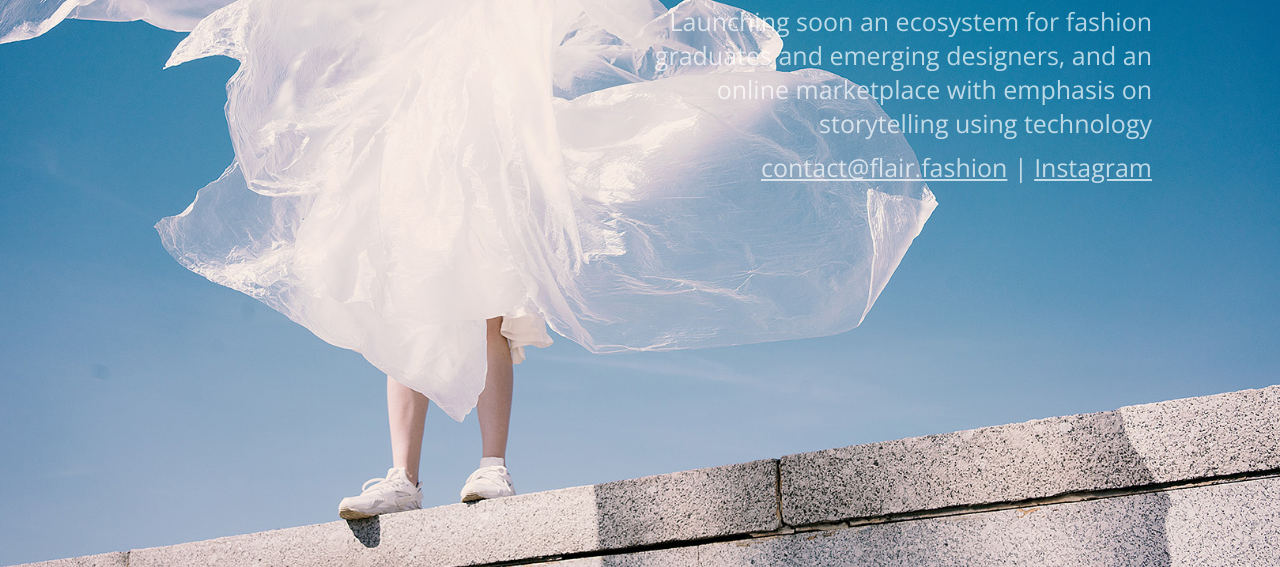
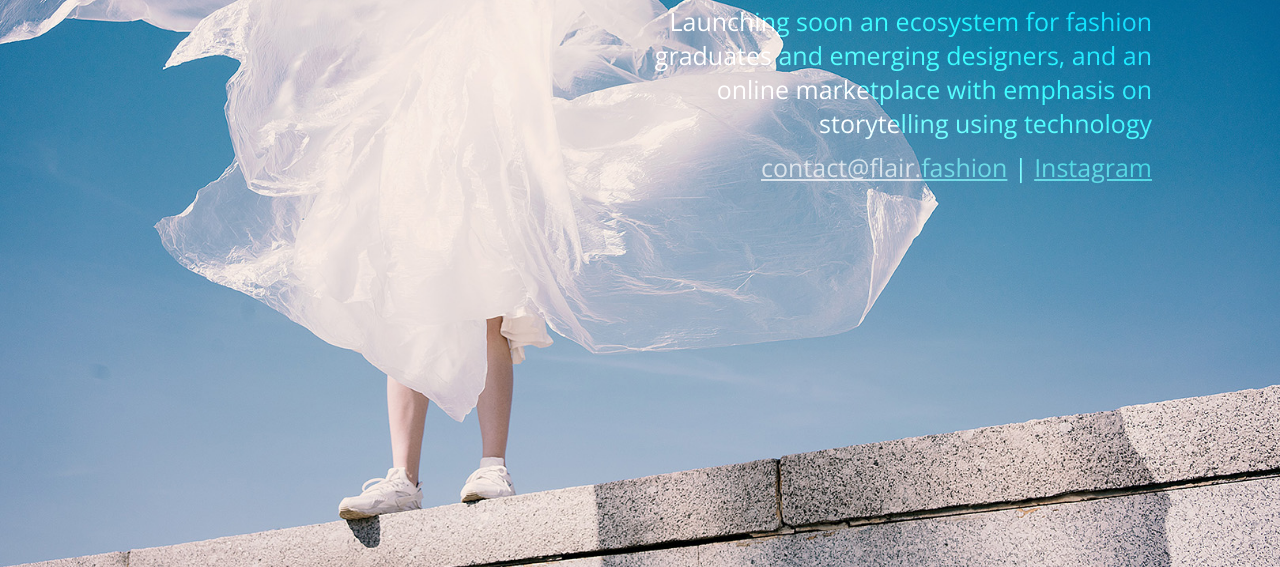
Before and after one commit to flairfashion/flairfashion.github.io, a plain HTML site: page index.html in a window 1280 px wide. Shown: the part 233-800 px from the top of the page. Drawn offline with nearby package versions, Linux system fonts and the light colour scheme.

Commit message:
Update index.html

```diff
--- a/index.html
+++ b/index.html
@@ -27,6 +27,8 @@
             margin:0 0 10px;
             max-width:500px;
             padding-left:20px;
+            mix-blend-mode: overlay;
+            color: white;
         }
         .logo {
             width:150px;
```
